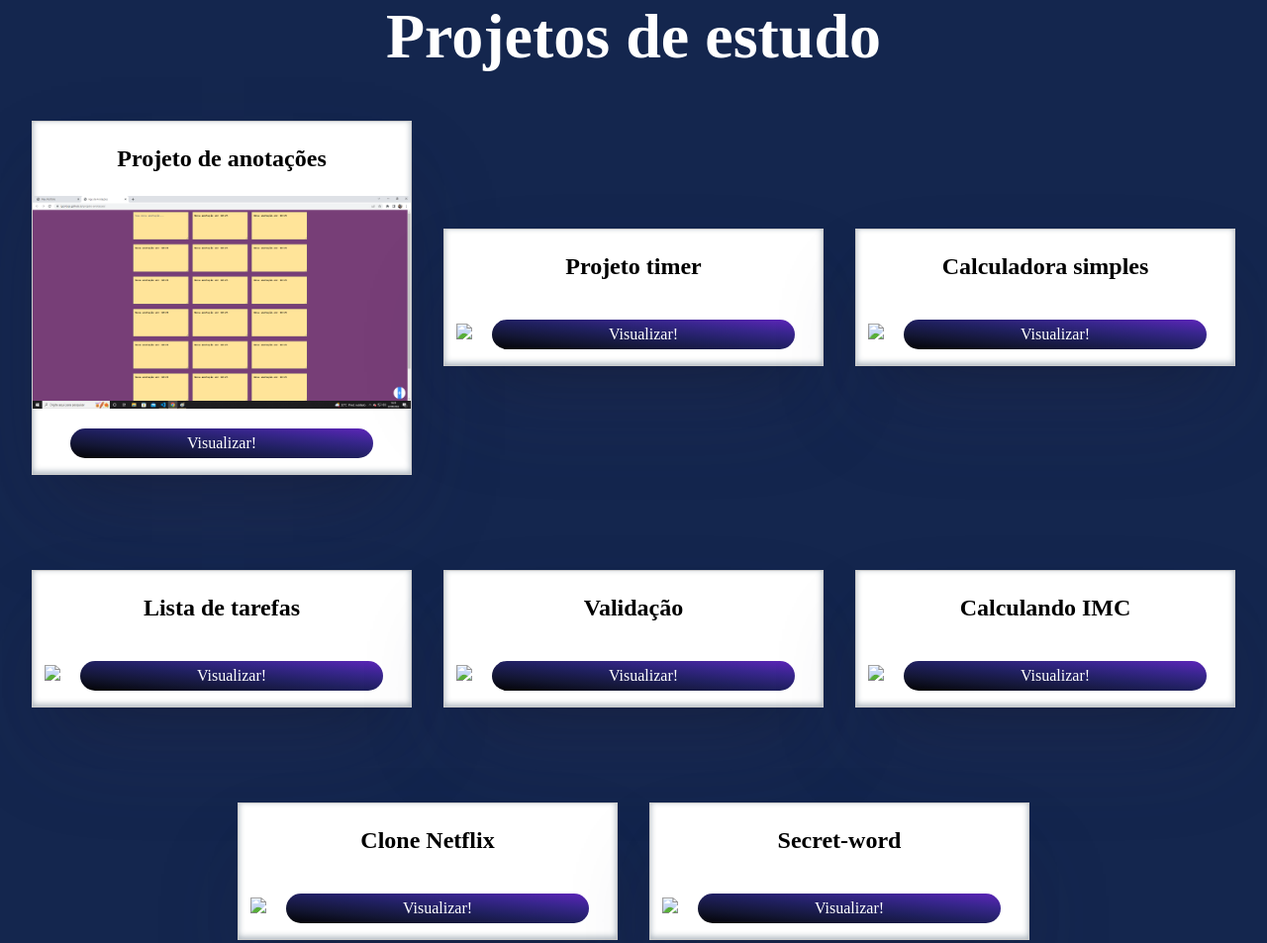
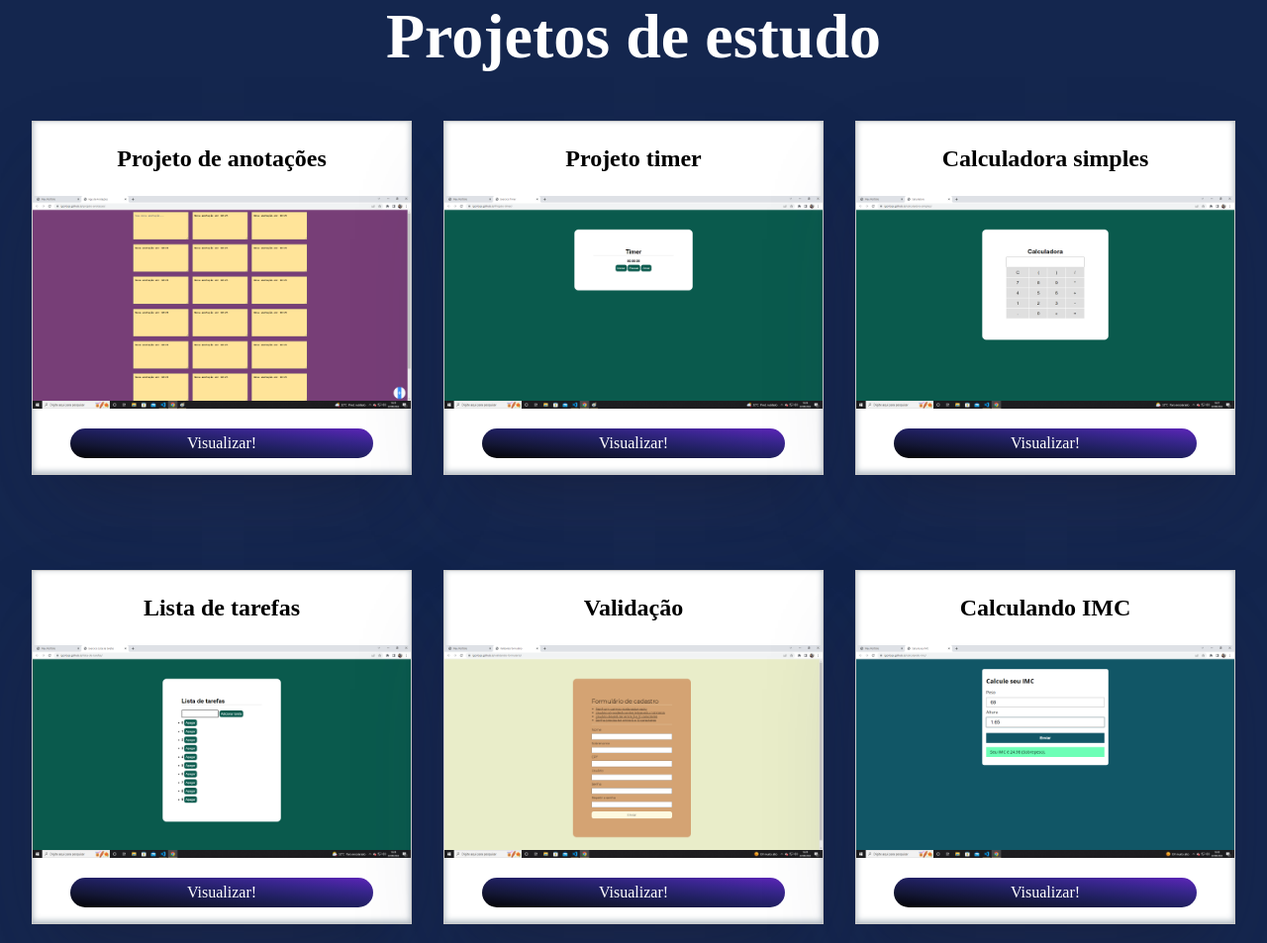
Before and after one commit to igorlops/projetos, a plain HTML site: page index.html in a window 1280 px wide. Shown: the top 953 px of the page at 99% size. Drawn offline with Linux system fonts and the light colour scheme; the site is published under a folder, as on GitHub Pages, so addresses that start at the root find nothing.

Commit message:
Update index.html

```diff
--- a/index.html
+++ b/index.html
@@ -23,7 +23,7 @@
 
                         <div class="projeto-single" >
                             <h2>Projeto timer</h2>
-                            <img src="/img/prints/timer.png"/>
+                            <img src="img/prints/timer.png"/>
                             <div class="button-projeto">
                                 <a href="https://igorlops.github.io/Projeto-timer/" target="_blank">Visualizar!</a>
                             </div>
@@ -31,7 +31,7 @@
 
                         <div class="projeto-single"  >
                             <h2>Calculadora simples</h2>
-                            <img src="/img/prints/calculadora.png"/>
+                            <img src="img/prints/calculadora.png"/>
                             <div class="button-projeto">
                                 <a href="https://igorlops.github.io/calculadora-simples/" target="_blank">Visualizar!</a>
                             </div>
@@ -39,7 +39,7 @@
 
                         <div class="projeto-single" >
                             <h2>Lista de tarefas</h2>
-                            <img src="/img/prints/lista-tarefas.png"/>
+                            <img src="img/prints/lista-tarefas.png"/>
                             <div class="button-projeto">
                                 <a href="https://igorlops.github.io/lista-de-tarefas/" target="_blank">Visualizar!</a>
                             </div>
@@ -47,7 +47,7 @@
 
                         <div class="projeto-single">
                             <h2>Validação</h2>
-                            <img src="/img/prints/formulario.png"/>
+                            <img src="img/prints/formulario.png"/>
                             <div class="button-projeto">
                                 <a href="https://igorlops.github.io/validando-formulario/" target="_blank">Visualizar!</a>
                             </div>
@@ -55,7 +55,7 @@
 
                         <div class="projeto-single">
                             <h2>Calculando IMC</h2>
-                            <img src="/img/prints/imc.png"/>
+                            <img src="img/prints/imc.png"/>
                             <div class="button-projeto">
                                 <a href="https://igorlops.github.io/calculando-imc/" target="_blank">Visualizar!</a>
                             </div>
@@ -63,7 +63,7 @@
 
                         <div class="projeto-single" >
                             <h2>Clone Netflix</h2>
-                            <img src="/img/prints/clone-netflix.png"/>
+                            <img src="img/prints/clone-netflix.png"/>
                             <div class="button-projeto">
                                 <a href="https://igorlops.github.io/clone-netflix/" target="_blank">Visualizar!</a>
                             </div>
@@ -71,7 +71,7 @@
 
                         <div class="projeto-single" >
                             <h2>Secret-word</h2>
-                            <img src="/img/prints/secret-word.png"/>
+                            <img src="img/prints/secret-word.png"/>
                             <div class="button-projeto">
                                 <a href="https://secret-word-1mrk.vercel.app/" target="_blank">Visualizar!</a>
                             </div>
```
